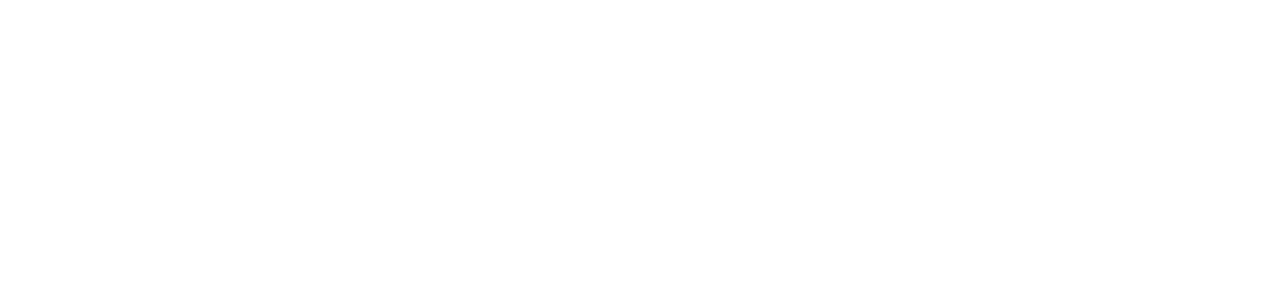
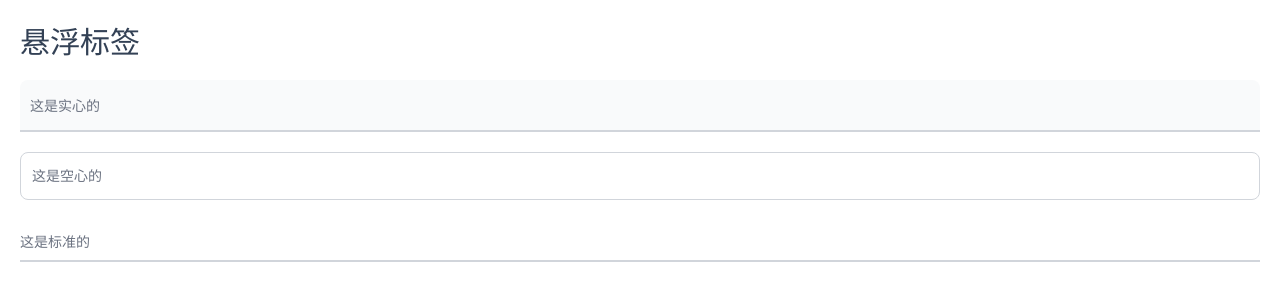
Before and after one commit to ec50n9/blog, a Nuxt app: page /ui-lab/floating-label in a window 1280 px wide. Before the commit this address had no page. Shown: the top 300 px of the page. Built offline with nearby package versions, Linux system fonts and the light colour scheme.

Commit message:
feat: 增加悬浮标签输入框

```diff
--- /dev/null
+++ b/pages/ui-lab/floating-label.vue
@@ -0,0 +1,27 @@
+<script lang="ts" setup></script>
+
+<template>
+  <div class="of-auto">
+    <!-- 标题 -->
+    <h1 m="t-6 l-5" text="3xl">
+      <span view-transition-name="ui-floating-label-title">悬浮标签</span>
+    </h1>
+
+    <div m-5 flex="~ col gap-5">
+      <div floating-label-wrapper>
+        <input type="text" id="floating_filled" placeholder=" " floating-label-input="filled red" class="peer">
+        <label for="floating_filled" floating-label-label="filled red">这是实心的</label>
+      </div>
+
+      <div floating-label-wrapper>
+        <input type="text" id="floating_outlined" placeholder=" " floating-label-input="outlined" class="peer">
+        <label for="floating_outlined" floating-label-label="outlined">这是空心的</label>
+      </div>
+
+      <div floating-label-wrapper>
+        <input type="text" id="floating_standard" placeholder=" " floating-label-input="standard" class="peer">
+        <label for="floating_standard" floating-label-label="standard">这是标准的</label>
+      </div>
+    </div>
+  </div>
+</template>
--- a/pages/ui-lab/index.vue
+++ b/pages/ui-lab/index.vue
@@ -2,6 +2,11 @@
 const navList = useState(() => [
   { title: "开关", path: "/ui-lab/toggle", name: "ui-toggle-title" },
   { title: "键盘文本", path: "/ui-lab/kbd", name: "ui-kbd-title" },
+  {
+    title: "悬浮标签",
+    path: "/ui-lab/floating-label",
+    name: "ui-floating-label-title",
+  },
 ]);
 </script>
 
--- a/uno.config.ts
+++ b/uno.config.ts
@@ -10,6 +10,48 @@
       /^btn(-(.+))?$/,
       ([, , c = "blue"]) =>
         `block px-3 py-2 bg-${c}-5 hover:bg-${c}-7 text-sm text-white font-semibold rd-md shadow`,
+    ],
+
+    // 悬浮标签输入框
+    {
+      "floating-label-wrapper": "relative z-0",
+    },
+    [
+      /^floating-label-input-(.+)$/,
+      ([, type]) => {
+        const typeClasses = {
+          filled: `rounded-t-lg px-2.5 pb-2.5 pt-5 bg-gray-50 dark:bg-gray-700 border-0 border-b-2 `,
+          outlined: `px-2.5 pb-2.5 pt-4 bg-transparent rounded-lg border-1 `,
+          standard: `py-2.5 px-0 bg-transparent border-0 border-b-2 `,
+        }[type];
+
+        if (typeClasses) {
+          const commonClasses =
+            "block w-full text-sm text-gray-900 border-gray-300 appearance-none dark:text-white dark:border-gray-600 dark:focus:border-blue-500 focus:outline-none focus:ring-0 focus:border-blue-600";
+          return [commonClasses, typeClasses].join(" ");
+        } else return `dark:focus:border-${type}-500 focus:border-${type}-600`;
+      },
+    ],
+    [
+      /^floating-label-label-(.+)$/,
+      ([, type]) => {
+        const typeClasses = {
+          filled: `-translate-y-4 top-4 z-10 start-2.5 peer-placeholder-shown:translate-y-0 !peer-focus:-translate-y-4 rtl:peer-focus:translate-x-1/4`,
+          outlined: `-translate-y-4 top-2 z-10 bg-white dark:bg-gray-900 px-2 peer-focus:px-2 peer-placeholder-shown:-translate-y-1/2 peer-placeholder-shown:top-1/2 !peer-focus:top-2 !peer-focus:-translate-y-4 rtl:peer-focus:translate-x-1/4 start-1`,
+          standard: `-translate-y-6 top-3 -z-10 peer-focus:start-0 peer-placeholder-shown:translate-y-0 !peer-focus:-translate-y-6 rtl:peer-focus:translate-x-1/4`,
+        }[type];
+
+        if (typeClasses) {
+          const commonClasses = [
+            "text-sm text-gray-500 dark:text-gray-400",
+            "absolute duration-300 transform scale-75 origin-[0]",
+            "peer-focus:text-blue-600 peer-focus:dark:text-blue-500 !peer-focus:scale-75 rtl:peer-focus:left-auto",
+            "peer-placeholder-shown:scale-100",
+          ].join(" ");
+          return [commonClasses, typeClasses].join(" ");
+        } else
+          return `peer-focus:text-${type}-600 peer-focus:dark:text-${type}-500`;
+      },
     ],
 
     // 开关
```
